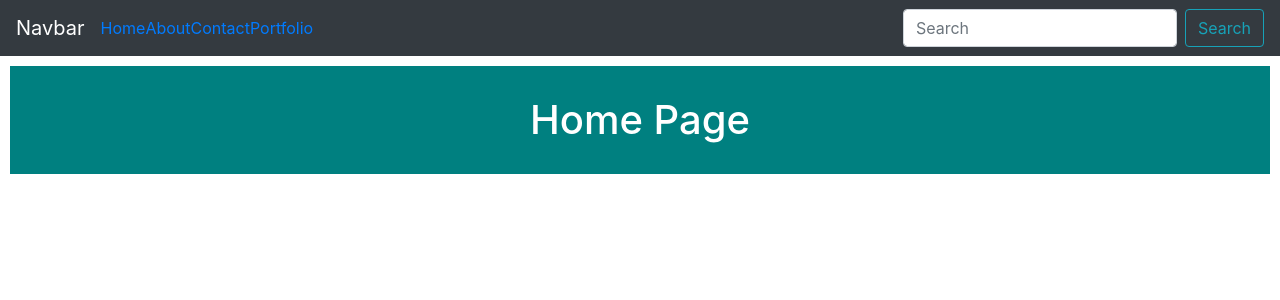
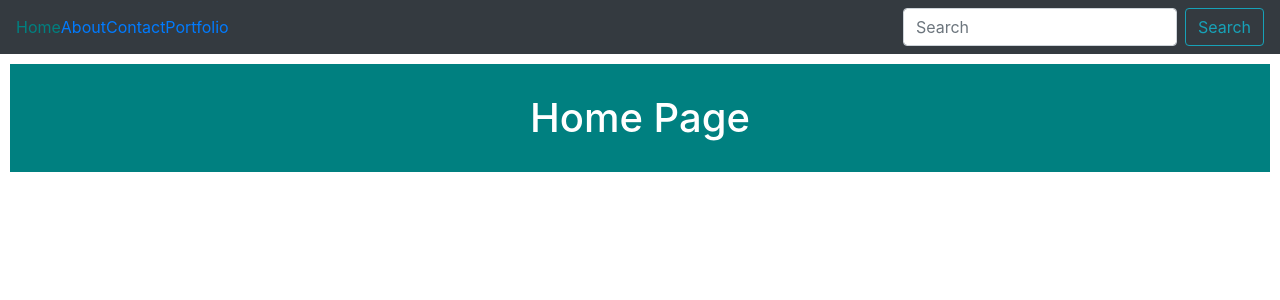
Before and after one commit to sazzadshakhbd/react, a React (Create React App) app in the folder my-app/: page / in a window 1280 px wide. Shown: the top 300 px of the page. Built offline with nearby package versions, Linux system fonts and the light colour scheme.

Commit message:
active link add for menu links

```diff
--- a/my-app/src/mycomponents/Navigation.js
+++ b/my-app/src/mycomponents/Navigation.js
@@ -1,5 +1,5 @@
 import React, { Component } from "react";
-import { Link } from "react-router-dom";
+import { NavLink } from "react-router-dom";
 import "../../node_modules/bootstrap/dist/css/bootstrap.min.css";
 import Navbar from "react-bootstrap/Navbar";
 import Nav from "react-bootstrap/Nav";
@@ -12,12 +12,19 @@ class Navigation extends Component {
     return (
       <div>
         <Navbar bg="dark" variant="dark">
-          <Navbar.Brand href="#home">Navbar</Navbar.Brand>
           <Nav className="mr-auto">
-            <Link to="/">Home</Link>
-            <Link to="/about">About</Link>
-            <Link to="/contact">Contact</Link>
-            <Link to="/portfolio">Portfolio</Link>
+            <NavLink exact activeStyle={{ color: "teal" }} to="/">
+              Home
+            </NavLink>
+            <NavLink exact activeStyle={{ color: "teal" }} to="/about">
+              About
+            </NavLink>
+            <NavLink exact activeStyle={{ color: "teal" }} to="/contact">
+              Contact
+            </NavLink>
+            <NavLink exact activeStyle={{ color: "teal" }} to="/portfolio">
+              Portfolio
+            </NavLink>
           </Nav>
           <Form inline>
             <FormControl type="text" placeholder="Search" className="mr-sm-2" />
```
